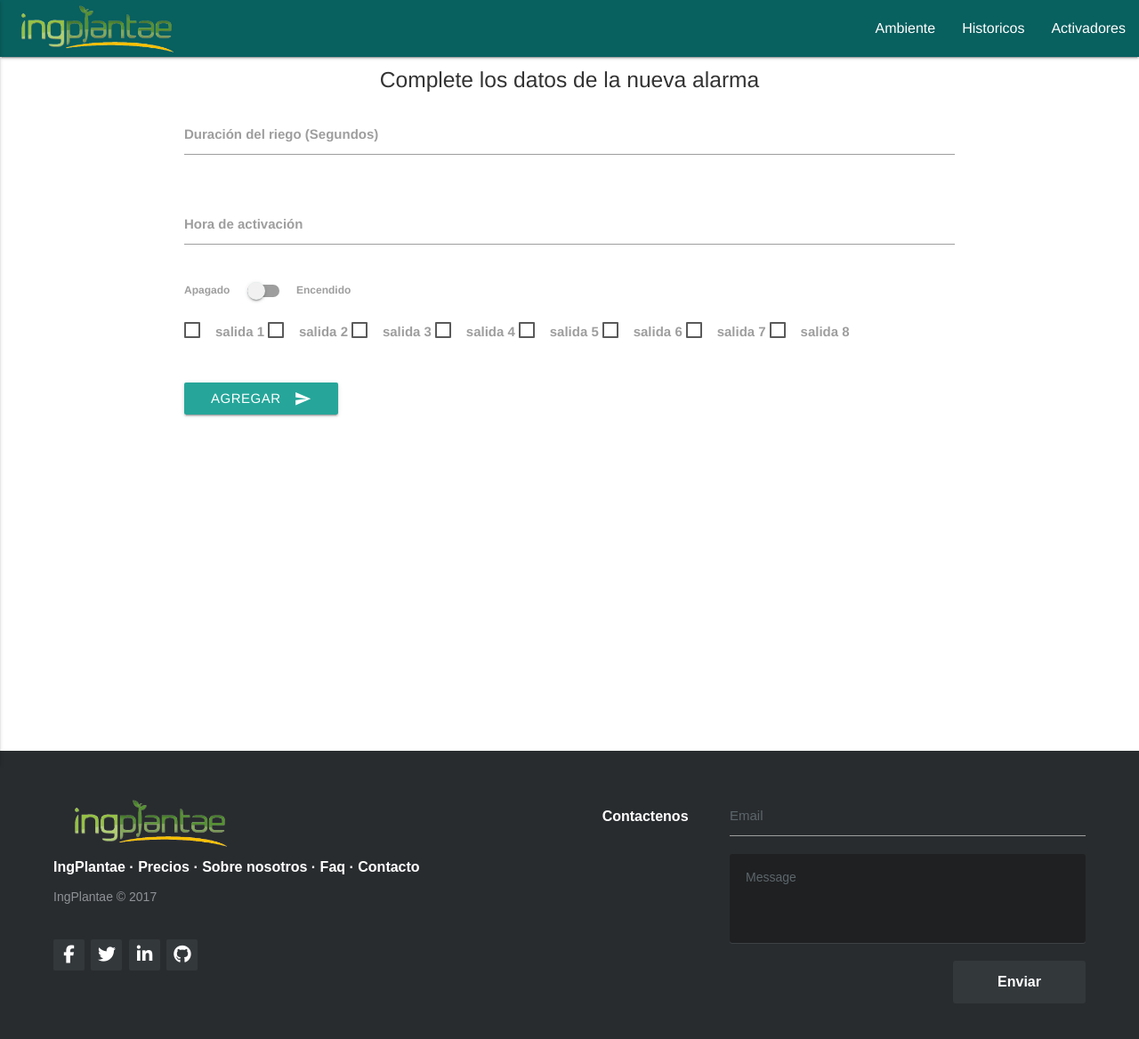
After one commit to JohanDuran/ingplantae-activador, a PHP site: page /activator_add_alarm.php in a window 1280 px wide. The commit adds this page. Shown: the whole page at 89% size. Run offline with PHP 8.4, Linux system fonts and the light colour scheme; some libraries are stand-ins or nearby versions; some web fonts are replaced.

Commit message:
falta historicos

```diff
--- /dev/null
+++ b/activator.php
@@ -0,0 +1,3 @@
+<?php
+	require 'views/activator.view.php';
+?>
--- /dev/null
+++ b/activator_add_alarm.php
@@ -0,0 +1,3 @@
+<?php
+	require 'views/activator_add_alarm.view.php';
+?>
--- /dev/null
+++ b/activator_update.php
@@ -0,0 +1,3 @@
+<?php
+	require 'views/activator_update.view.php';
+?>
--- a/css/footer.css
+++ b/css/footer.css
@@ -1,3 +1,4 @@
+
 .footer-distributed{
 	background-color: #292c2f;
 	box-shadow: 0 1px 1px 0 rgba(0, 0, 0, 0.12);
@@ -5,7 +6,6 @@
 	width: 100%;
 	font: bold 16px sans-serif;
 	text-align: left;
-
 	padding: 50px 60px 40px;
 	margin-top: 80px;
 	overflow: hidden;
--- a/css/styles.css
+++ b/css/styles.css
@@ -1,16 +1,13 @@
-/*Estilos del menu*/
+
+/*Cambios en los estilos del menu*/
 nav{
     background-color: #08605f!important;
 }
 
-/*footer{
-    background-color: #08605f!important;
-}
+/*.active{
+    background-color: #6a0126!important;
+}*/
 
-footer a:hover{
-    color: white;
-    text-decoration: none!important;
-}*/
 .navbar-fixed { z-index: 9999; }
 
 
@@ -24,6 +21,8 @@ nav li:hover{
     background-color: #6a0126;
 }
 
+
+/*Estilo para el logo de la página*/
 .brand-logo{
     margin-left: 10px;
 }
@@ -48,10 +47,11 @@ nav li:hover{
 
 /*Estilo para el contenedor principal*/
 .main-container{
-    margin-top: 10px;
-    margin-bottom: 10px;
+    min-height: 700px;
 }
 
+
+/*Cambio de tamaño de texto para navbar*/
 .fontSizeNav a{
     font-size: medium!important;
 }
@@ -63,6 +63,7 @@ nav li:hover{
 	display: none;
 }
 
+/*Estilo de los graficos, el frame debe ser aproximadamente el doble que el interno*/
 .chart-frame{
     width: 100%;
     height: 400px;
@@ -75,3 +76,30 @@ nav li:hover{
     float: left;
 
 }
+
+/*Remove text decoration allwhere*/
+a{
+    text-decoration: none;
+}
+
+
+/*Fab button*/
+.btn-small{
+    margin-bottom: 10px!important;
+    background-color: #08605f;
+}
+
+@media only screen and (max-width: 768px) {
+.chart-frame{
+    width: 100%;
+    height: 400px;
+    margin: 0 ;
+}
+
+.chart{
+    width: 100%;
+    height: 50%;
+    float: right;
+
+}
+}
--- a/includes/includes_header.php
+++ b/includes/includes_header.php
@@ -9,6 +9,12 @@
 <!------------------------- GOOGLE ICONS ------------------------------------->
 <link href="https://fonts.googleapis.com/icon?family=Material+Icons" rel="stylesheet">
 
+<!------------------------- BOOTSTRAP ------------------------------------->
+<!-- Latest compiled and minified CSS -->
+<link rel="stylesheet" href="//maxcdn.bootstrapcdn.com/bootstrap/3.3.6/css/bootstrap.min.css">
+
+<!-- Optional theme -->
+<link rel="stylesheet" href="//maxcdn.bootstrapcdn.com/bootstrap/3.3.6/css/bootstrap-theme.min.css">
 
 <!------------------------- MATERIALIZE ------------------------------------->
 <!-- Compiled and minified CSS -->
@@ -17,10 +23,3 @@
 <!------------------------- PERSONAL STYLE ------------------------------------->
 <link rel="stylesheet" href="css/styles.css"><!--Debe estar luego de materialize para que no se vea gris el menu cel-->
 <link rel="stylesheet" href="css/footer.css">
-
-<!------------------------- BOOTSTRAP ------------------------------------->
-<!-- Latest compiled and minified CSS -->
-<link rel="stylesheet" href="//maxcdn.bootstrapcdn.com/bootstrap/3.3.6/css/bootstrap.min.css">
-
-<!-- Optional theme -->
-<link rel="stylesheet" href="//maxcdn.bootstrapcdn.com/bootstrap/3.3.6/css/bootstrap-theme.min.css">
--- a/includes/navbar.php
+++ b/includes/navbar.php
@@ -4,17 +4,17 @@
 	      <a href="index.php" class="brand-logo"><img src="../images/logo.png"></img></a>
 	      <a href="#" data-activates="mobile-demo" class="button-collapse"><i class="material-icons">menu</i></a>
 	      <ul class="right hide-on-med-and-down fontSizeNav">
-	        <li><a href="enviroment.php">Ambiente</a></li>
-	        <li><a href="history.php">Historicos</a></li>
-<!--	        <li><a href="collapsible.html">Javascript</a></li>
-	        <li><a href="mobile.html">Mobile</a></li>-->
-	      </ul>
+	        <li class="<?= $_SERVER["PHP_SELF"]=="/enviroment.php"?active:''?>"><a href="enviroment.php">Ambiente</a></li>
+	        <li class="<?= $_SERVER["PHP_SELF"]=="/history.php"?active:''?>"><a href="history.php">Historicos</a></li>
+	        <li class="<?= $_SERVER["PHP_SELF"]=="/activator.php"?active:''?>"><a href="activator.php">Activadores</a></li>
+<!--	        <li><a href="mobile.html">Mobile</a></li>
+-->	      </ul>
 	      <ul class="side-nav" id="mobile-demo">
-	        <li><a href="enviroment.php">Ambiente</a></li>
-	        <li><a href="history.php">Historicos</a></li>
-<!--	        <li><a href="collapsible.html">Javascript</a></li>
-	        <li><a href="mobile.html">Mobile</a></li>-->
-	      </ul>
+	        <li class="active class="<?= $_SERVER["PHP_SELF"]=="/enviroment.php"?active:''?>""><a href="enviroment.php">Ambiente</a></li>
+	        <li class="<?= $_SERVER["PHP_SELF"]=="/history.php"?active:''?>"><a href="history.php">Historicos</a></li>
+	        <li class="<?= $_SERVER["PHP_SELF"]=="/activator.php"?active:''?>"><a href="activator.php">Activadores</a></li>
+<!--	        <li><a href="mobile.html">Mobile</a></li>
+-->	      </ul>
 	    </div>
 	</nav>
 </div>
--- a/js/scripts.js
+++ b/js/scripts.js
@@ -1,4 +1,114 @@
 $( document ).ready(function(){
     $(".button-collapse").sideNav();
-    // Get a reference to the database service
+  $('.timepicker').pickatime({
+    default: 'now', // Set default time: 'now', '1:30AM', '16:30'
+    fromnow: 0,       // set default time to * milliseconds from now (using with default = 'now')
+    twelvehour: false, // Use AM/PM or 24-hour format
+    donetext: 'OK', // text for done-button
+    cleartext: 'Clear', // text for clear-button
+    canceltext: 'Cancel', // Text for cancel-button
+    autoclose: false, // automatic close timepicker
+    ampmclickable: true, // make AM PM clickable
+    aftershow: function(){} //Function for after opening timepicker
 });
+});
+
+
+
+
+
+/*SCRIPTS PARA ACTIVATORS ADD*/
+function writeActivator() {
+    var duracion = $("#duracion_riego").val();
+    var hora = $("#hora_riego").val();
+    var estado=0;
+    if($("#estado").is(':checked')){
+        estado=1;
+    }
+    var salidas=[];
+    for(var i = 1; i <= 8;i++){
+        if($("#salida"+i).is(':checked')){
+            salidas.push(i);
+        }
+    }
+
+    var newAlarmKey = firebase.database().ref().child('Alarms').push().key;
+
+    firebase.database().ref('Alarms/'+newAlarmKey).set({
+    duracion: duracion,
+    hora: hora,
+    estado : estado,
+    salidas:salidas
+    });
+
+  return true;
+}
+
+/*SCRIPTS PARA ACTIVATORS UPDATE al momento se sobreescribe*/
+function updateActivator(key) {
+    var duracion = $("#duracion_riego").val();
+    var hora = $("#hora_riego").val();
+    var estado=0;
+    if($("#estado").is(':checked')){
+        estado=1;
+    }
+    var salidas=[];
+    for(var i = 1; i <= 8;i++){
+        if($("#salida"+i).is(':checked')){
+            salidas.push(i);
+        }
+    }
+
+
+    firebase.database().ref('Alarms/'+key).set({
+    duracion: duracion,
+    hora: hora,
+    estado : estado,
+    salidas:salidas
+    });
+  return true;
+}
+
+
+
+//funcion que se encarga de cargar los datos para la función actualizar
+function loadDataUpdate(key) {
+    firebase.database().ref('/Alarms/'+key).once('value').then(function(snapshot) {
+        var datos=snapshot.val();
+        $("#duracion_riego").val(datos.duracion);
+        $("#hora_riego").val(datos.hora);
+        var estado=datos.estado;
+        console.log(estado);
+
+        if(estado){
+            $('#estado').attr('checked', true);
+        }else{
+            $('#estado').attr('checked', false);
+        }
+
+        var salidas=datos.salidas;
+        salidas.forEach(function(element) {
+            $('#salida'+element).attr('checked', true);
+        });
+    $("#activarHora").addClass("active");
+    $("#activarDuracion").addClass("active");
+    });
+}
+
+function loadDataView() {
+    /*SCRIPTS PARA ACTIVATOR*/
+    //ACTIVADOR VISTA
+    firebase.database().ref('/Alarms').once('value').then(function(snapshot) {
+        snapshot.forEach(function(elementOb) {
+            var key = elementOb.key;
+            var element = elementOb.val();
+            var salidas = element.salidas;
+            var salidaString='';
+            salidas.forEach(function(salida) {
+                salidaString+=" "+salida+" , ";
+            });
+            salidaString=salidaString.substr(0,salidaString.length-2);
+              $('#tableActivators').find("#tableBodyActivators").append( "<tr><td>"+element.estado+"</td><td>"+element.hora+"</td><td>"+element.duracion+"</td><td>"+salidaString+"</td><td><a type='button' href='activator_update.php?activatorId="+key+"' class='btn btn-primary btn-md'>editar</button></td></tr>" );
+        });
+    });
+}
--- /dev/null
+++ b/views/activator_add_alarm.view.php
@@ -0,0 +1,58 @@
+<!DOCTYPE html>
+<html lang="en">
+<head>
+	<meta charset="UTF-8">
+	<meta name="viewport" content="width=device-width, initial-scale=1">
+	<title>IngPlantae</title>
+	<?php require 'includes/includes_header.php'; ?>
+</head>
+<body>
+	<?php require 'includes/navbar.php'?>
+	<!--Content goes here-->
+    <div class="container main-container">
+		<div class="row">
+			<h5 class="center">Complete los datos de la nueva alarma</h5>
+		    <form action="activator.php" onsubmit="return writeActivator()" class="col s12">
+
+				<div class="row">
+					<div class="input-field col s12">
+						<input id="duracion_riego" type="number" min=0 required>
+						<label for="riego">Duración del riego (Segundos)</label>
+					</div>
+				</div>
+
+				<div class="row">
+					<div class="input-field col s12">
+						<input id="hora_riego" type="text" class="timepicker" required>
+						<label for="hora_riego">Hora de activación</label>
+					</div>
+				</div>
+
+				<div class="switch">
+					<label>
+						Apagado
+						<input type="checkbox" id="estado">
+						<span class="lever"></span>
+						Encendido
+					</label>
+				</div>
+				<br>
+				<div class="inline">
+					<?php for($i=1;$i<=8;$i++):?>
+						<input type="checkbox" id="salida<?=$i?>" />
+						<label for="salida<?=$i?>">salida<?=" ".$i?></label>
+					<?php endfor;?>
+				</div>
+
+
+				<br><br>
+				<button class="btn waves-effect waves-light" type="submit" name="action">Agregar
+					<i class="material-icons right">send</i>
+				</button>
+			</form>
+    	</div>
+	</div>
+	<?php require 'includes/footer.php'?>
+	<?php require 'includes/includes_js.php'; ?>
+</body>
+</html>
--- a/views/enviroment.view.php
+++ b/views/enviroment.view.php
@@ -13,6 +13,9 @@
 	<!--Content goes here-->
 	<div class="chart-frame">
         <div id="container-temperatura" class="chart"></div>
+        <div id="container-relativa" class="chart"></div>
+        <div id="container-radiacion" class="chart"></div>
+        <div id="container-suelo" class="chart"></div>
     </div>
 	</div>
 	<?php require 'includes/footer.php'?>
--- a/views/history.view.php
+++ b/views/history.view.php
@@ -11,6 +11,7 @@
 
 	<div class="container-fluid main-container">
 	<!--Content goes here-->
+	<h3 class="center">Sección en desarrollo</h3>
 	</div>
 	<?php require 'includes/footer.php'?>
 	<?php require 'includes/includes_js.php'; ?>
```
Also changed, not shown: js/charts.js (+99 -4 lines), views/activator.view.php (added, +35 -0 lines), views/activator_update.view.php (added, +57 -0 lines), includes/footer.php (indentation only).
